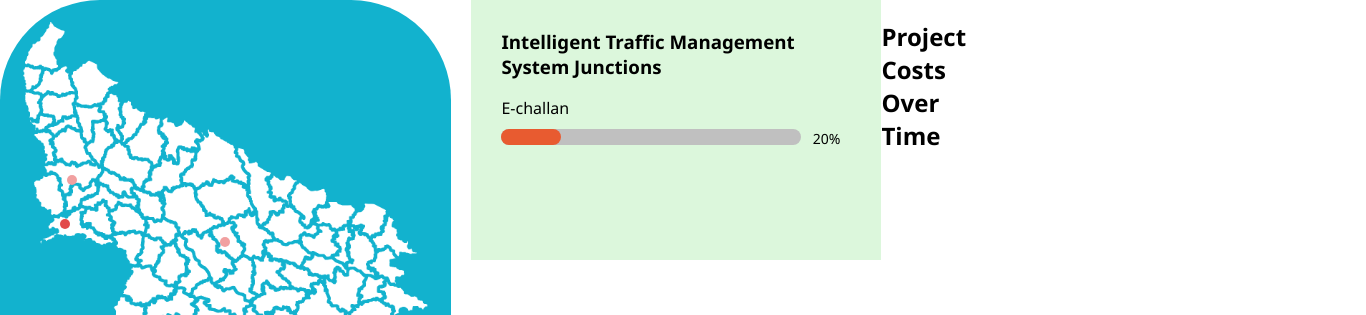
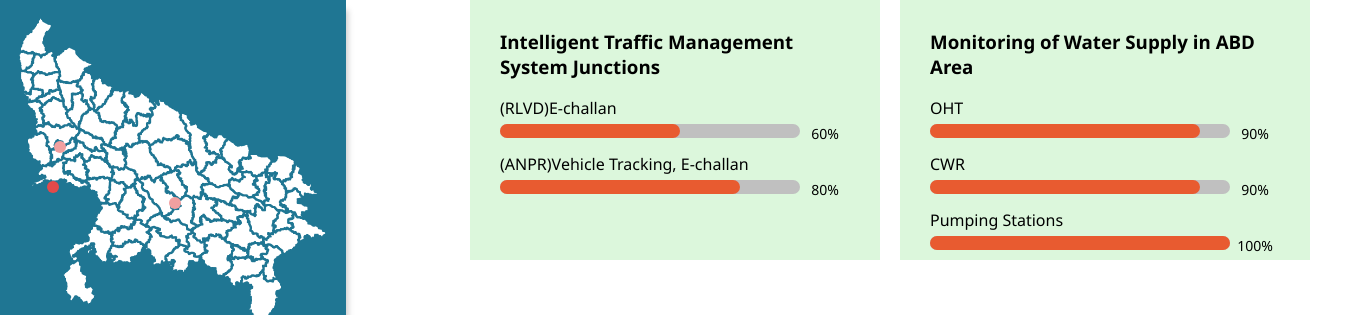
Before and after one commit to AdKhan08/-urban-projects-db, a plain HTML site: page index.html in a window 1280 px wide. Shown: the top 315 px of the page, 1366 px wide, since content can reach past the window. Drawn offline with nearby package versions, Linux system fonts and the light colour scheme; no server answers; a web font is replaced by a local one.

Commit message:
Add files via upload

```diff
--- a/index.html
+++ b/index.html
@@ -10,39 +10,87 @@
 <body>
 
 <!-- Map -->
-	<div class="card">
-		<div id="card_image"><img src="images/map.png" id="image"></div>
-		<div id="agra">
-			<a onclick="select_city('disc_agra')"><span id="disc_agra" class="selected_city"></span></a>
+	<div class="left">
+		<div class="card">
+			<div id="card_image"><img src="images/map.png" id="image"></div>
+			<div id="disc_agra">
+				<a onclick="select_city('Agra')"><span id="Agra" class="selected_city"></span></a>
+			</div>
+			<div id="disc_aligarh">
+				<a onclick="select_city('Aligarh')"><span id="Aligarh" class="unselected_city"></span></a>
+			</div>
+			<div id="disc_lucknow">
+				<a onclick="select_city('Lucknow')"><span id="Lucknow" class="unselected_city"></span></a>
+			</div>
 		</div>
-		<div id="aligarh">
-			<a onclick="select_city('disc_aligarh')"><span id="disc_aligarh" class="unselected_city"></span></a>
-		</div>
-		<div id="lucknow">
-			<a onclick="select_city('disc_lucknow')"><span id="disc_lucknow" class="unselected_city"></span></a>
+		<div class="monument">
+			<div id="city_title_1">Agra</div>
+			<div id="city_title_2">Smart City</div>
 		</div>
 	</div>
 
 <!-- Charts -->
-	<div class="charts">
+	<div class="charts" style="display:flex">
+
+		<!-- Card 1 -->
 		<div class="card1">
 			<!-- progress bar title -->
 			<div><h3>Intelligent Traffic Management System Junctions</h3></div>
 			<!-- progress bar subtitle -->
-			<div class="subtitle">E-challan</div>
-			<div style="display:flex; margin-top:10px;">
+			<div class="subtitle">(RLVD)E-challan</div>
+			<div style="display:flex; margin-top:5px;">
 				<!-- progress bar -->
 				<div class="progress_container"><div id="progress" class="progress"></div></div>
 				<!-- progress bar percentage -->
-				<div class="progress_percentage" id="progress_percentage">20%</div>
+				<div class="progress_percentage" id="progress_percentage">60%</div>
 			</div>
+
+			<!-- progress bar subtitle -->
+			<div class="subtitle">(ANPR)Vehicle Tracking, E-challan</div>
+			<div style="display:flex; margin-top:5px;">
+				<!-- progress bar -->
+				<div class="progress_container"><div id="progress1" class="progress1"></div></div>
+				<!-- progress bar percentage -->
+				<div class="progress_percentage" id="progress_percentage1">80%</div>
+			</div>
+
 		</div>
+
+		<!-- Card 2 starts-->
+		<div class="card1">
+			<!-- progress bar title -->
+			<div><h3>Monitoring of Water Supply in ABD Area</h3></div>
+			<!-- progress bar subtitle -->
+			<div class="subtitle">OHT</div>
+			<div style="display:flex; margin-top:5px;">
+				<!-- progress bar -->
+				<div class="progress_container"><div id="progress2" class="progress2"></div></div>
+				<!-- progress bar percentage -->
+				<div class="progress_percentage" id="progress_percentage2">90%</div>
+			</div>
+
+			<!-- progress bar subtitle -->
+			<div class="subtitle">CWR</div>
+			<div style="display:flex; margin-top:5px;">
+				<!-- progress bar -->
+				<div class="progress_container"><div id="progress3" class="progress3"></div></div>
+				<!-- progress bar percentage -->
+				<div class="progress_percentage" id="progress_percentage3">90%</div>
+			</div>
+
+			<!-- progress bar subtitle -->
+			<div class="subtitle">Pumping Stations</div>
+			<div style="display:flex; margin-top:5px;">
+				<!-- progress bar -->
+				<div class="progress_container"><div id="progress4" class="progress4"></div></div>
+				<!-- progress bar percentage -->
+				<div class="progress_percentage" id="progress_percentage4">100%</div>
+			</div>
+
+		</div>
+
+		<!-- Card 2 ends -->
 	</div>
 
-	<h2>Project Costs Over Time</h2>
-	<canvas id="lineChart" width="400" height="200"></canvas>
-
-	<script src="https://cdn.jsdelivr.net/npm/chart.js"></script>
-	<script src="index.js"></script>
 </body>
 </html>
--- a/index.js
+++ b/index.js
@@ -1,7 +1,7 @@
-const cities = ["disc_agra","disc_aligarh","disc_lucknow"];
+const cities = ["Agra","Aligarh","Lucknow"];
 
 //Map starts
-var selected_city = 'disc_agra';
+var selected_city = 'Agra';
 
 function select_city(new_city) {
 	// alert(selected_city + new_city);
@@ -10,48 +10,52 @@ function select_city(new_city) {
 		document.getElementById(new_city).setAttribute('class','selected_city');
 		selected_city = new_city;
 		update_progress_bar(new_city);
+		update_city_title(new_city);
 	}
 
 }
 //Map ends
 
 
-//progress bar starts
+//progress bar starts (Intelligent Traffic Management System Junctions)
 
-const progress = ["20%","40%","80%"];
+const var1_progress = ["60%","80%","90%"];
+const var2_progress = ["80%","90%","100%"];
 
 function update_progress_bar(new_city){
 	let position = cities.indexOf(new_city);
 	// document.getElementById('progress').setAttribute('style','background-color: rgb(156, 211, 98); border-radius: 20px; height: 16px; width:80%');
-	document.getElementById('progress').style.width = progress[position];
-	document.getElementById('progress_percentage').innerHTML = progress[position];
+	document.getElementById('progress').style.width = var1_progress[position];
+	document.getElementById('progress_percentage').innerHTML = var1_progress[position];
+
+	document.getElementById('progress1').style.width = var2_progress[position];
+	document.getElementById('progress_percentage1').innerHTML = var2_progress[position];
 }
 
-//progress bar ends
+//progress bar ends (Intelligent Traffic Management System Junctions)
 
-window.addEventListener('DOMContentLoaded', function() {
-    fetch('http://localhost:5000/api/linechart-data')
-        .then(response => response.json())
-        .then(data => {
-            const ctx = document.getElementById('lineChart').getContext('2d');
-            new Chart(ctx, {
-                type: 'line',
-                data: {
-                    labels: data.labels,
-                    datasets: data.datasets
-                },
-                options: {
-                    responsive: true,
-                    plugins: {
-                        legend: {
-                            display: true
-                        },
-                        title: {
-                            display: true,
-                            text: 'Project Costs Over Time'
-                        }
-                    }
-                }
-            });
-        });
-});
+
+//progress bar starts (Monitoring of Water Supply in ABD Area)
+
+const var3_progress = ["90%","80%","90%"];
+const var4_progress = ["90%","90%","100%"];
+const var5_progress = ["100%","90%","100%"];
+
+function update_progress_bar(new_city){
+	let position = cities.indexOf(new_city);
+	// document.getElementById('progress').setAttribute('style','background-color: rgb(156, 211, 98); border-radius: 20px; height: 16px; width:80%');
+	document.getElementById('progress2').style.width = var3_progress[position];
+	document.getElementById('progress_percentage2').innerHTML = var3_progress[position];
+
+	document.getElementById('progress3').style.width = var4_progress[position];
+	document.getElementById('progress_percentage3').innerHTML = var4_progress[position];
+
+	document.getElementById('progress4').style.width = var5_progress[position];
+	document.getElementById('progress_percentage4').innerHTML = var5_progress[position];
+}
+
+//progress bar ends (Monitoring of Water Supply in ABD Area)
+
+function update_city_title(new_city){
+	document.getElementById('city_title_1').innerHTML = new_city;
+}
--- a/style.css
+++ b/style.css
@@ -7,6 +7,40 @@ body {
 	background-color: #ffffff;
 }
 
+.left {
+	background-color:rgb(31, 118, 147);
+	width:27%;
+	position:fixed;
+	height:100vh;
+	box-shadow: 4px 8px 6px -2px #ccc;
+}
+
+.monument{
+	width:90%;
+	background-color:red;
+	background-image: url("images/monument.png");
+	background-repeat: no-repeat;
+	background-size: 100% 300px;
+	background-position:-100% bottom;
+}
+
+#city_title_1{
+	text-align:center;
+	font-size: 4em;
+	font-family: script;
+}
+
+#city_title_2{
+	text-align:center;
+	font-size: 2em;
+	font-family: dosis;
+}
+
+.charts{
+	margin-left:450px;
+	flex: 1;
+}
+
 /* position image and dots */
 /* .card,#agra,#aligarh,#lucknow{
 	margin: 20px 20px;
@@ -14,23 +48,20 @@ body {
 } */
 
 .card{
-	padding:20px;
-	border-radius:100px;
-	background-color:#12b2ce;
-	height:400px;
-	width:fit-content;
+	/* background-color:#12b2ce; */
+	width:100%;
+}
+
+#card_image{
+	padding-top: 5%;
 	display:flex;
 	justify-content:center;
 	align-items:center;
-}
-
-#card_image{
 	width:100%;
-	height:100%;
 }
 
 #image{
-	height:100%;
+	width:90%
 }
 .selected_city{
   height: 100%;
@@ -49,26 +80,26 @@ body {
 
 
 /* position of Agra */
-#agra{
-	top: 212px;
-	left: 60px;}
+#disc_agra{
+	top: 22%;
+	left: 13.5%;}
 
 /* position of aligarh */
-#aligarh{
-	top: 168px;
-	left: 67px;}
+#disc_aligarh{
+	top: 17%;
+	left: 15.5%;}
 
 
 /* position of lucknow */
-#lucknow{
-	top: 230px;
-	left: 220px;}
+#disc_lucknow{
+	top: 24%;
+	left: 49%;}
 
 /* height and width of containers of discs */
-#agra,#aligarh,#lucknow{
+#disc_agra,#disc_aligarh,#disc_lucknow{
 	cursor: pointer;
-	height:10px;
-	width:10px;
+	height:1.5%;
+	aspect-ratio:1/1;
 	position:absolute;
 
 	/* background-color:green; */
@@ -91,14 +122,39 @@ body {
     background-color: rgb(192, 192, 192);
     border-radius: 20px;
     width: 300px;
-    height: 16px;
+    height: 14px;
     }
 
 .progress {
     background-color: rgb(232, 91, 48);
     border-radius: 20px;
-	width: 20%;
-    height: 16px;
+	width: 60%;
+    height: 14px;
+}
+
+.progress1 {
+    background-color: rgb(232, 91, 48);
+    border-radius: 20px;
+	width: 80%;
+    height: 14px;
+}
+.progress2 {
+    background-color: rgb(232, 91, 48);
+    border-radius: 20px;
+	width: 90%;
+    height: 14px;
+}
+.progress3 {
+    background-color: rgb(232, 91, 48);
+    border-radius: 20px;
+	width: 90%;
+    height: 14px;
+}
+.progress4 {
+    background-color: rgb(232, 91, 48);
+    border-radius: 20px;
+	width: 100%;
+    height: 14px;
 }
 
 .card1{
@@ -110,13 +166,60 @@ body {
 }
 
 .subtitle{
+	margin-top:10px;
     height:fit-content;
 }
 
-#progress_percentage{
+.progress_percentage{
 	width:50px;
 	font-size:14px;
 	text-align:center;
 }
 
 /* bar chart ends */
+
+
+/* tooltip starts */
+
+/* Tooltip container */
+.tooltip {
+  position: relative;
+  display: inline-block;
+  border-bottom: 1px dotted black; /* If you want dots under the hoverable text */
+}
+
+/* Tooltip text */
+.tooltip .tooltiptext {
+  visibility: hidden;
+  width: 120px;
+  background-color: black;
+  color: #fff;
+  text-align: center;
+  padding: 5px 0;
+  border-radius: 6px;
+
+  /* Position the tooltip text - see examples below! */
+  position: absolute;
+  z-index: 1;
+}
+
+/* Show the tooltip text when you mouse over the tooltip container */
+.tooltip:hover .tooltiptext {
+  visibility: visible;
+}
+
+/* tooltip ends */
+
+
+
+/* custom fonts starts */
+@font-face {
+  font-family: script;
+  src: url(font/DancingScript.ttf);
+}
+@font-face {
+  font-family: dosis;
+  src: url(font/Dosis.ttf);
+}
+
+/* custom fonts ends */
```
